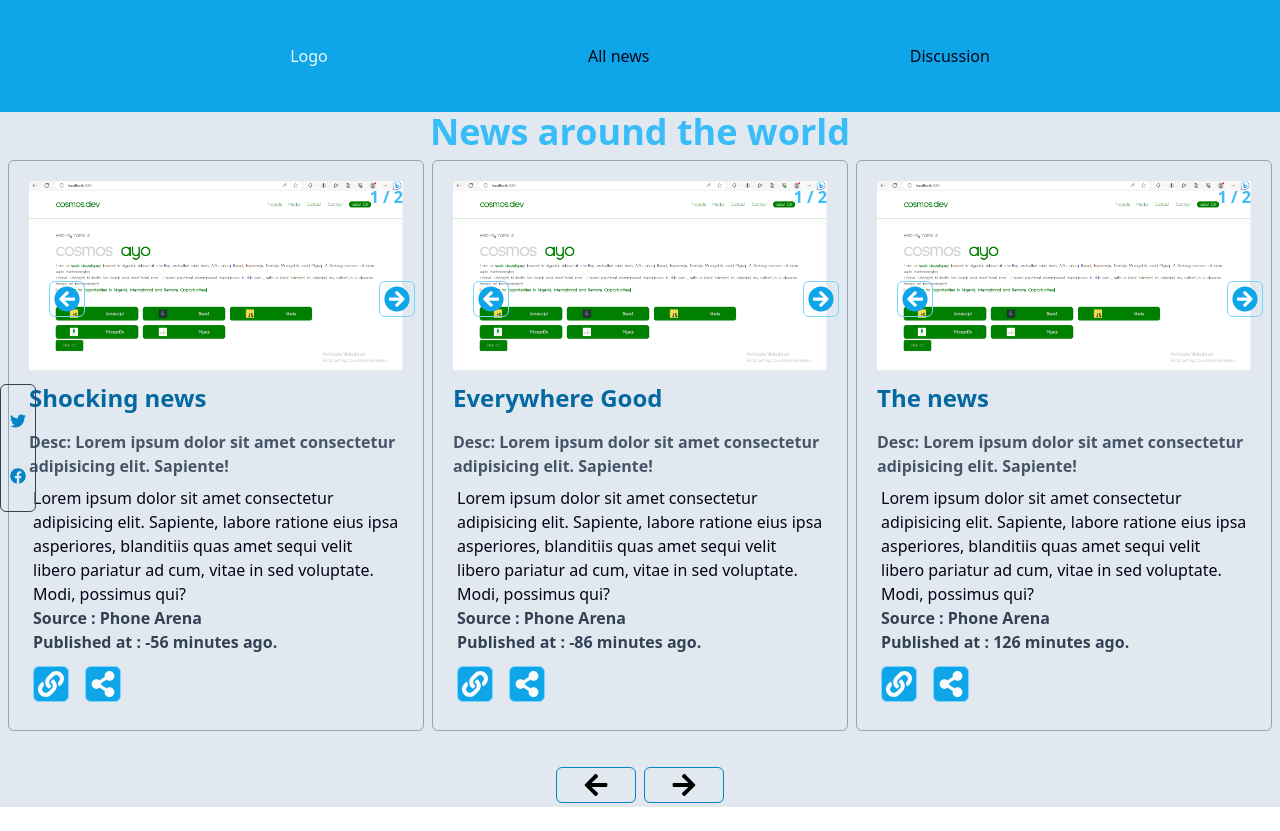
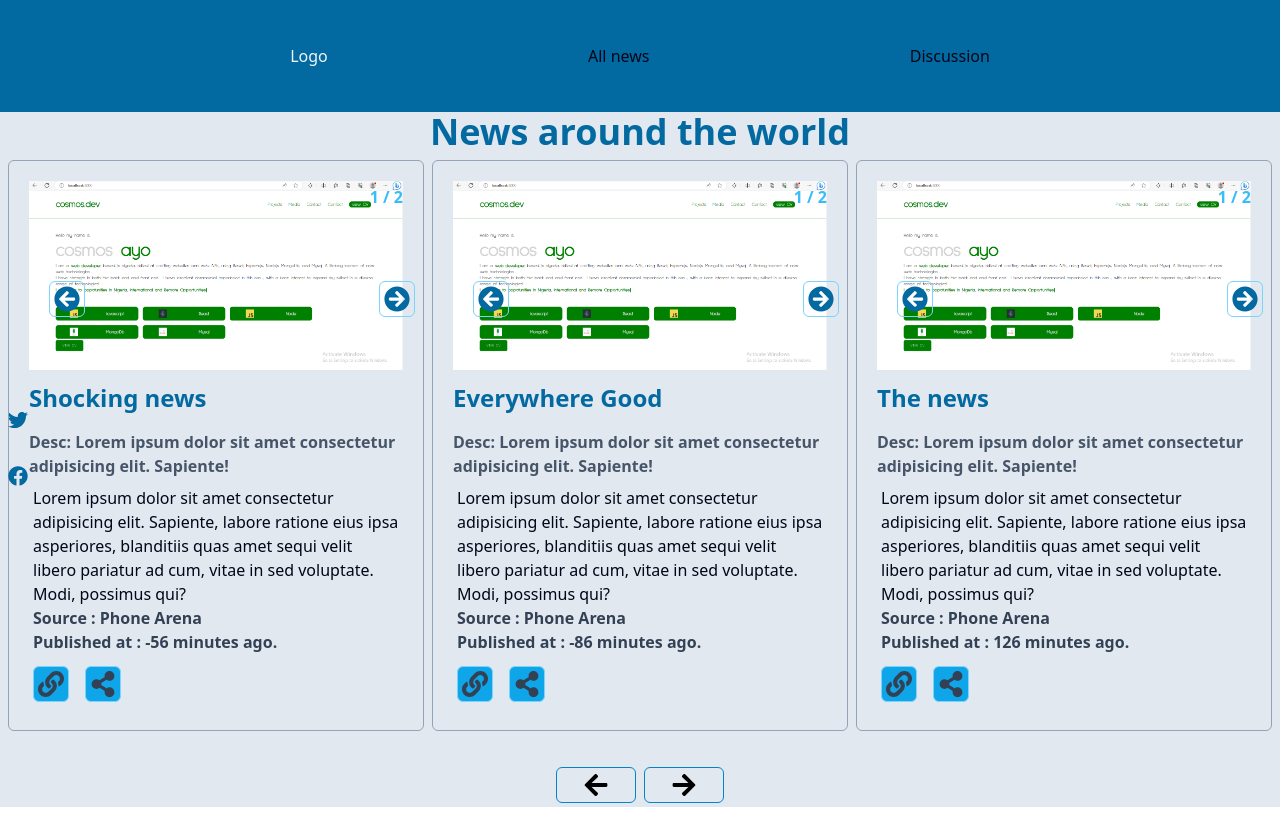
Before and after one commit to Cosmosvybes/The_news_app, a React (Vite) app: page / in a window 1280 px wide. Built offline with nearby package versions, Linux system fonts and the light colour scheme; a web font is replaced by a local one.

Commit message:
changed color

```diff
--- a/src/Components/Nav.jsx
+++ b/src/Components/Nav.jsx
@@ -73,7 +73,7 @@ const Nav = () => {
   return (
     <>
       <header
-        className="h-28 bg-sky-500  z-10 sticky top-0 flex
+        className="h-28 bg-sky-700  z-10 sticky top-0 flex
            justify-around items-center px-40 max-sm:px-3 max-sm:justify-between max-sm:h-12"
       >
         <h1 className="text-slate-100  rounded-sm px-1 py-">Logo</h1>
@@ -132,7 +132,7 @@ const Nav = () => {
                   <option key={country}>{country}</option>
                 ))}
               </select>
-           )}
+            )}
           </div>
           <a
             className="text-white cursor-pointer hover:text-sky-700 underline py-2"
@@ -163,10 +163,10 @@ const Nav = () => {
 
         <div
           className="left-side absolute left-0 h-32 w-9
-           border border-slate-700 top-96 flex flex-col justify-around items-center px-2 py-2 rounded-md -z-40"
+         top-96 flex flex-col justify-around items-center px-2 py-2 rounded-md -z-40"
         >
-          <FaTwitter className="text-sky-600" />
-          <FaFacebook className="text-sky-600" />
+          <FaTwitter className="text-sky-700 text-xl" />
+          <FaFacebook className="text-sky-700 text-xl" />
         </div>
       </header>
     </>
--- a/src/Components/News.jsx
+++ b/src/Components/News.jsx
@@ -106,7 +106,7 @@ const News = () => {
   return (
     <>
       <section className="bg-slate-200">
-        <h1 className="text-sky-400 text-center text-4xl max-sm:text-2xl  font-bold">
+        <h1 className="text-sky-700 text-center text-4xl max-sm:text-2xl  font-bold">
           {" "}
           News around the world
         </h1>
--- a/src/Components/Newscard.jsx
+++ b/src/Components/Newscard.jsx
@@ -80,11 +80,11 @@ const Newscard = ({
           {" "}
           <FaArrowCircleLeft
             onClick={navigatePrevPhoto}
-            className="border border-sky-300 text-sky-500  px-1 py-1 hover: m-2 rounded-md hover:text-slate-300 text-4xl"
+            className="border border-sky-300 text-sky-700  px-1 py-1 hover: m-2 rounded-md hover:text-slate-300 text-4xl"
           />
           <FaArrowCircleRight
             onClick={navigateNextPhoto}
-            className="border border-sky-300 text-sky-500  px-1 py-1 hover: m-2 rounded-md hover:text-slate-300 text-4xl"
+            className="border border-sky-300 text-sky-700  px-1 py-1 hover: m-2 rounded-md hover:text-slate-300 text-4xl"
           />
         </div>
 
@@ -101,8 +101,8 @@ const Newscard = ({
         </strong>
         <div className="btns flex justify-start border-sky-300 px-0 py-1">
           {" "}
-          <FaLink className="border border-sky-300 text-slate-50 bg-sky-500 px-1 py-1 hover:bg-sky-500 m-2 rounded-md hover:text-slate-300 text-4xl text-sl" />
-          <FaShareAlt className="border border-sky-300 text-slate-50 bg-sky-500 px-1 py-1 hover:bg-sky-500 m-2 rounded-md hover:text-slate-300 text-4xl" />
+          <FaLink className="border border-sky-300 text-slate-700 bg-sky-500 px-1 py-1 hover:bg-sky-500 m-2 rounded-md hover:text-slate-300 text-4xl text-sl" />
+          <FaShareAlt className="border border-sky-300 text-slate-700 bg-sky-500 px-1 py-1 hover:bg-sky-500 m-2 rounded-md hover:text-slate-300 text-4xl" />
         </div>
       </div>
     </>
```
